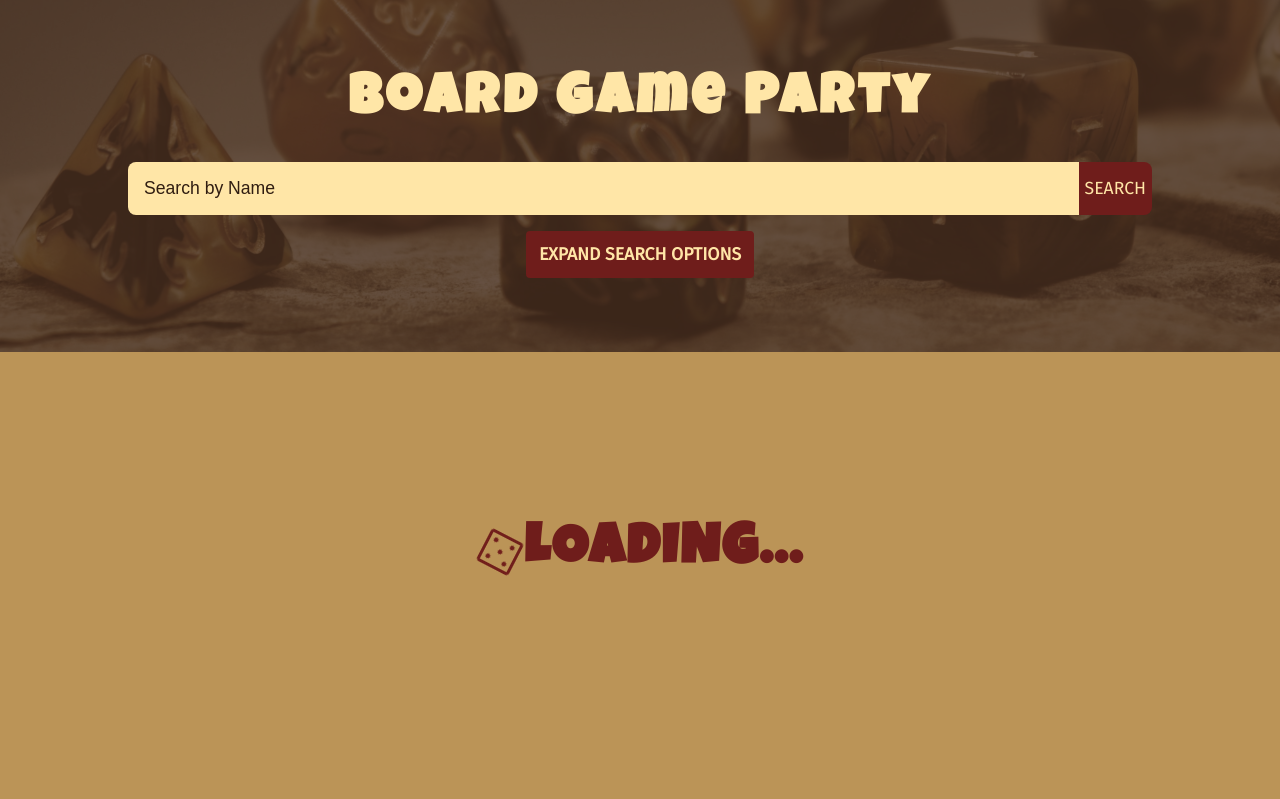
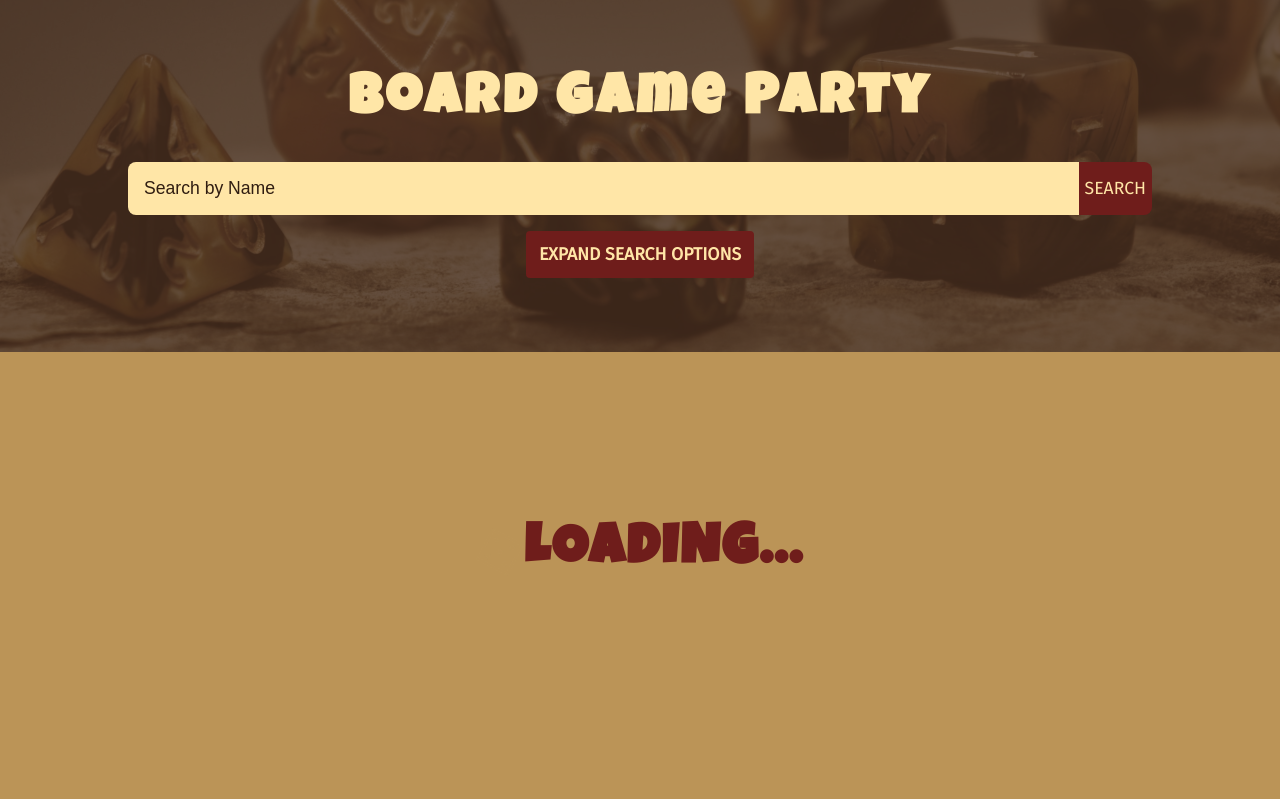
Before and after one commit to CaldwellDerek/bgp, a PHP site: page / in a window 1280 px wide. Shown: the top 799 px of the page. Run offline with PHP 8.4, Linux system fonts and the light colour scheme.

Commit message:
adjusted filter in footer

```diff
--- a/css/index.css
+++ b/css/index.css
@@ -18,8 +18,8 @@
     --tooltip-color: #FFE6A7;
     --image-border: #6F1D1B;
     --similar-game-border: #432818;
-    --filter: invert(15%) sepia(32%) saturate(3852%) hue-rotate(339deg) brightness(95%) contrast(96%);
-    --filter-hover: invert(10%) sepia(10%) saturate(3328%) hue-rotate(339deg) brightness(98%) contrast(93%);
+    --filter: invert(64%) sepia(14%) saturate(1261%) hue-rotate(358deg) brightness(92%) contrast(90%);
+    --filter-hover: invert(83%) sepia(9%) saturate(1424%) hue-rotate(345deg) brightness(111%) contrast(101%);
     --game-info-filter: invert(8%) sepia(10%) saturate(6232%) hue-rotate(350deg) brightness(92%) contrast(89%);
 
 }
--- a/js/youtube-api.js
+++ b/js/youtube-api.js
@@ -1,12 +1,9 @@
-      // 2. This code loads the IFrame Player API code asynchronously.
       var tag = document.createElement('script');
 
       tag.src = "https://www.youtube.com/iframe_api";
       var firstScriptTag = document.getElementsByTagName('script')[0];
       firstScriptTag.parentNode.insertBefore(tag, firstScriptTag);
 
-      // 3. This function creates an <iframe> (and YouTube player)
-      //    after the API code downloads.
       var player;
       function onYouTubeIframeAPIReady() {
         player = new YT.Player('player', {
```
